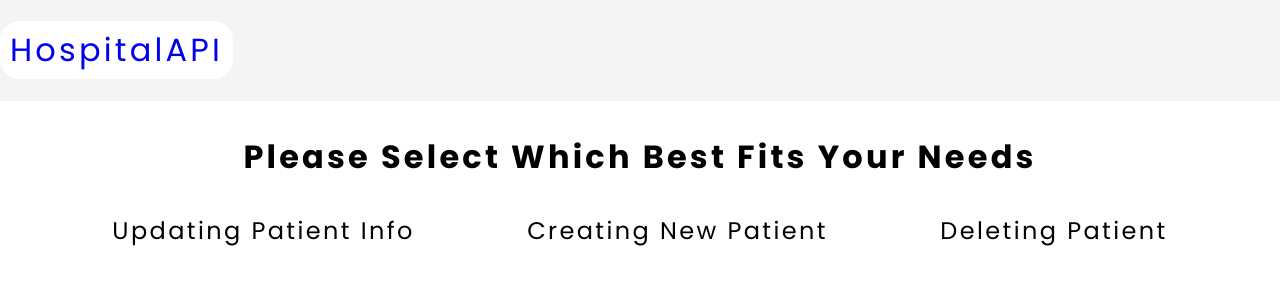
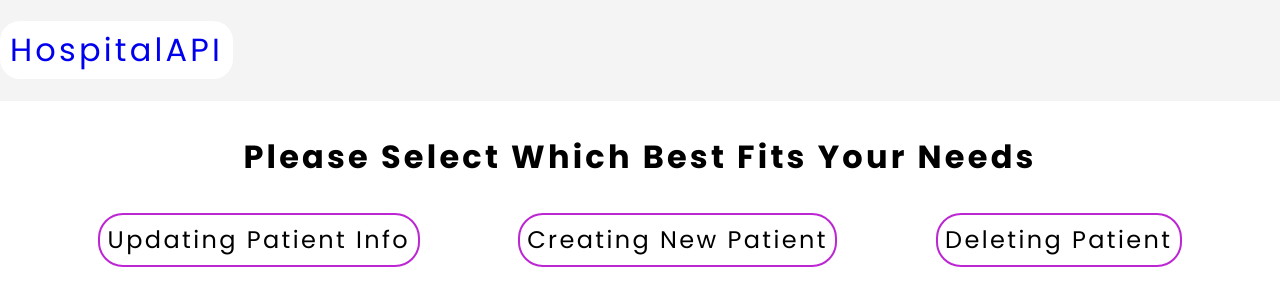
Before and after one commit to michaelwong3049/hospital-api, a React (Vite) app in the folder frontend/: page / in a window 1280 px wide. Shown: the top 306 px of the page. Built offline with nearby package versions, Linux system fonts and the light colour scheme.

Commit message:
updated class naming conventions

```diff
--- a/frontend/pages/Home.jsx
+++ b/frontend/pages/Home.jsx
@@ -8,9 +8,9 @@ function Home(){
         <div className="Home">
             <p id="optionHeading">Please Select Which Best Fits Your Needs</p>
             <div className="options">
-                <div onClick={() => navigate('/Update')} className="updatePatient">Updating Patient Info</div>
-                <div onClick={() => navigate('/Create')} className="createPatient">Creating New Patient</div>
-                <div onClick={() => navigate('/Delete')} className="deletePatient">Deleting Patient</div>
+                <div onClick={() => navigate('/Update')} className="patientOptions">Updating Patient Info</div>
+                <div onClick={() => navigate('/Create')} className="patientOptions">Creating New Patient</div>
+                <div onClick={() => navigate('/Delete')} className="patientOptions">Deleting Patient</div>
             </div>
         </div>
     );
```
